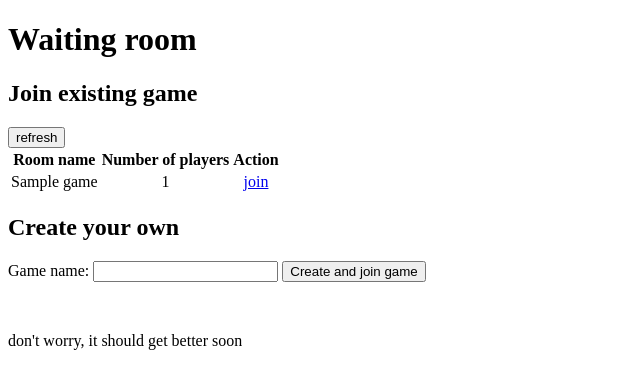
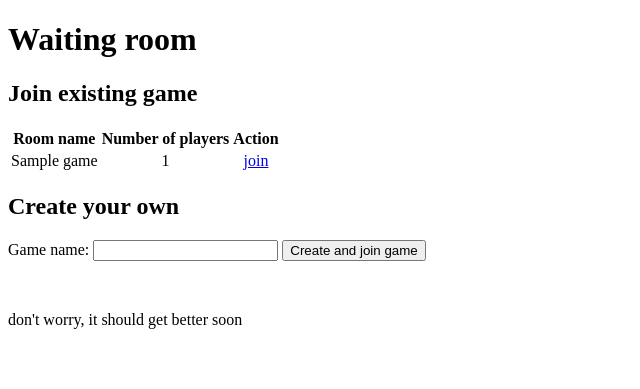
Before and after one commit to supermouette/tha_bomb_online, a Django app: page /game in a window 1280 px wide. Shown: the part 45-434 px from the top of the page, without its empty margins (0-640 px from the left). Run offline with Django 3.2, Linux system fonts and the light colour scheme; tables that the repository leaves empty hold one stand-in row (values such as "Sample post").

Commit message:
minor cleanup

```diff
--- a/game/static/game/waiting_room.js
+++ b/game/static/game/waiting_room.js
@@ -7,12 +7,12 @@ function refresh(){
     .then(res=>{
         // clear tbody
         //tbody.innerHTML = "";
-        console.log(res)
+        //console.log(res)
         let content = ""
         res.forEach(function (item, index) {
             content += '<tr><td>'+item[0]+'</td><td>'+item[1]+'</td><td><a href="'+item[2]+'">join</a></td></tr>'
         });
-        console.log(content);
+        //console.log(content);
         tbody.innerHTML = content;
         setTimeout(refresh, 5000);
     })
--- a/game/templates/game/waiting_room.html
+++ b/game/templates/game/waiting_room.html
@@ -6,7 +6,7 @@
 
     <p hidden id="url_room_list">{% url 'room_list' %}</p>
     <h2> Join existing game</h2>
-    <button id="refresh_button"> refresh </button>
+    <button hidden id="refresh_button"> refresh </button>
     <table>
         <thead>
             <tr>
```
